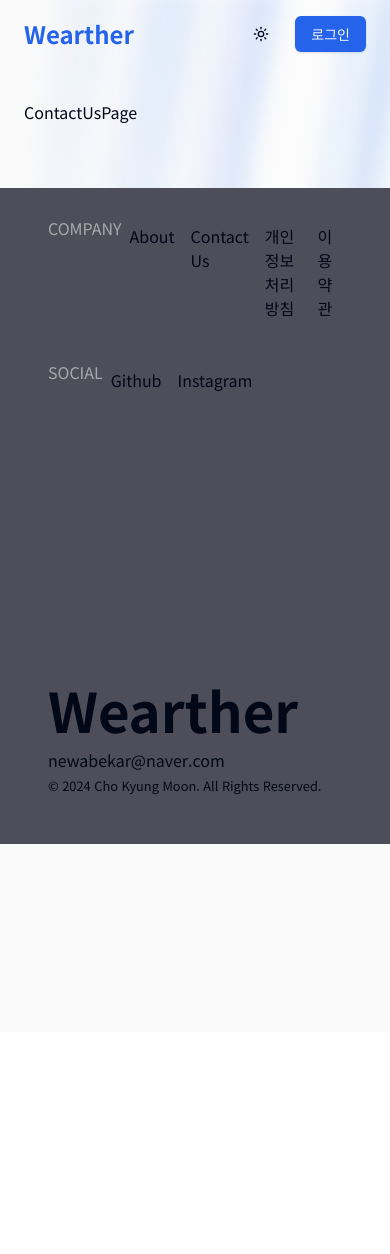
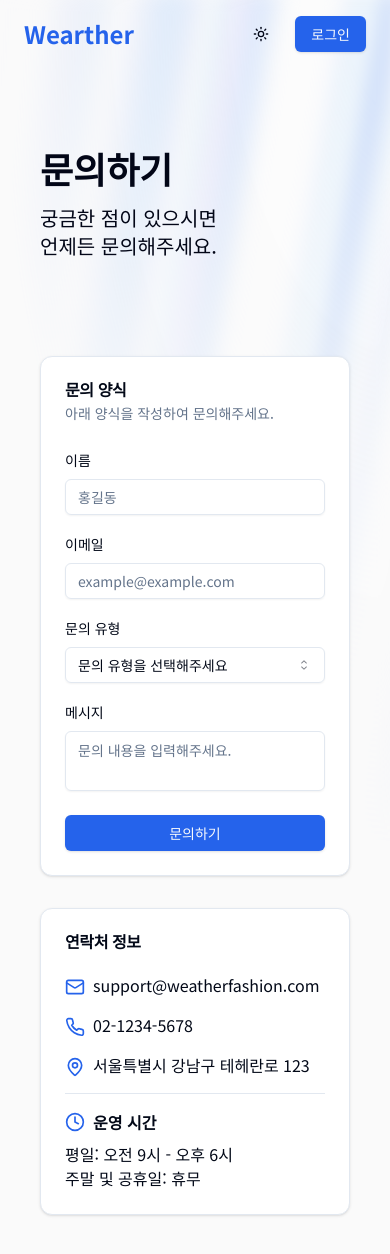
Before and after one commit to Team-INT/Wearther, a Next.js app: page /company/etc/contact-us in a window 390 px wide. Shown: the top 1254 px of the page. Before the commit the page ends 1032 px from the top, so only its background shows below. Built offline with nearby package versions, Linux system fonts and the light colour scheme; no server answers.

Commit message:
[feat]_Self: 문의하기 페이지 UI 추가

```diff
--- a/src/app/_components/MainTodayWeather.tsx
+++ b/src/app/_components/MainTodayWeather.tsx
@@ -1,4 +1,4 @@
-"use client"
+"use client";
 
 import React from "react";
 import dayjs, {Dayjs} from "dayjs";
@@ -9,7 +9,7 @@ import {GetCurrentWeather} from "@/lib/service/weather";
 import {Sun, Droplets, Wind} from "lucide-react";
 
 export default function MainTodayWeather() {
-  const { data : weatherData } = GetCurrentWeather()
+  const {data: weatherData} = GetCurrentWeather();
   const now: Dayjs = dayjs();
 
   if (!weatherData) return <div>현재 제공된 날씨 데이터가 없습니다.</div>;
--- a/src/app/company/etc/contact-us/page.tsx
+++ b/src/app/company/etc/contact-us/page.tsx
@@ -1,5 +1,214 @@
-import React from "react";
+"use client";
 
-export default function ContactUsPage() {
-  return <div>ContactUsPage</div>;
+import {useState, useRef, useEffect} from "react";
+import {useForm} from "react-hook-form";
+import {zodResolver} from "@hookform/resolvers/zod";
+import * as z from "zod";
+import {Button} from "@/components/ui/button";
+import {
+  Card,
+  CardContent,
+  CardDescription,
+  CardFooter,
+  CardHeader,
+  CardTitle,
+} from "@/components/ui/card";
+import {Input} from "@/components/ui/input";
+import {Textarea} from "@/components/ui/textarea";
+import {
+  Select,
+  SelectContent,
+  SelectItem,
+  SelectTrigger,
+  SelectValue,
+} from "@/components/ui/select";
+import {toast} from "@/lib/hooks/useToast";
+import {Form, FormControl, FormField, FormItem, FormLabel, FormMessage} from "@/components/ui/form";
+import {Separator} from "@/components/ui/separator";
+import {Mail, Phone, MapPin, Clock} from "lucide-react";
+
+const formSchema = z.object({
+  name: z.string().min(2, {
+    message: "이름은 2글자 이상이어야 합니다.",
+  }),
+  email: z.string().email({
+    message: "유효한 이메일 주소를 입력해주세요.",
+  }),
+  subject: z.string().min(1, {
+    message: "문의 유형을 선택해주세요.",
+  }),
+  message: z.string().min(10, {
+    message: "메시지는 10글자 이상이어야 합니다.",
+  }),
+});
+
+export default function ContactPage() {
+  const [isSubmitting, setIsSubmitting] = useState(false);
+  const textareaRef = useRef<HTMLTextAreaElement>(null);
+
+  const form = useForm<z.infer<typeof formSchema>>({
+    resolver: zodResolver(formSchema),
+    defaultValues: {
+      name: "",
+      email: "",
+      subject: "",
+      message: "",
+    },
+  });
+
+  const onSubmit = async (data: z.infer<typeof formSchema>) => {
+    setIsSubmitting(true);
+    // 여기에 실제 API 호출 로직을 구현합니다.
+    await new Promise((resolve) => setTimeout(resolve, 2000)); // API 호출을 시뮬레이션합니다.
+    setIsSubmitting(false);
+    toast({
+      title: "문의가 접수되었습니다.",
+      description: "빠른 시일 내에 답변 드리겠습니다.",
+    });
+    form.reset();
+  };
+
+  useEffect(() => {
+    const textarea = textareaRef.current;
+    if (textarea) {
+      const adjustHeight = () => {
+        textarea.style.height = "auto";
+        textarea.style.height = `${textarea.scrollHeight}px`;
+      };
+      textarea.addEventListener("input", adjustHeight);
+      return () => textarea.removeEventListener("input", adjustHeight);
+    }
+  }, []);
+
+  return (
+    <div className="min-h-screen">
+      <div className="max-w-5xl mx-auto px-4 md:px-8 py-12">
+          <h2 className="text-4xl md:text-5xl font-bold mb-4">문의하기</h2>
+          <p className="text-xl">
+            궁금한 점이 있으시면 <br className="block md:hidden" /> 언제든 문의해주세요.
+          </p>
+      </div>
+
+      <div className="max-w-5xl mx-auto px-4 md:px-8 py-12">
+        <div className="grid grid-cols-1 md:grid-cols-3 gap-8">
+          <div className="md:col-span-2">
+            <Card>
+              <CardHeader>
+                <CardTitle>문의 양식</CardTitle>
+                <CardDescription>아래 양식을 작성하여 문의해주세요.</CardDescription>
+              </CardHeader>
+              <Form {...form}>
+                <form onSubmit={form.handleSubmit(onSubmit)}>
+                  <CardContent className="space-y-4">
+                    <FormField
+                      control={form.control}
+                      name="name"
+                      render={({field}) => (
+                        <FormItem>
+                          <FormLabel>이름</FormLabel>
+                          <FormControl>
+                            <Input placeholder="홍길동" {...field} />
+                          </FormControl>
+                          <FormMessage />
+                        </FormItem>
+                      )}
+                    />
+                    <FormField
+                      control={form.control}
+                      name="email"
+                      render={({field}) => (
+                        <FormItem>
+                          <FormLabel>이메일</FormLabel>
+                          <FormControl>
+                            <Input type="email" placeholder="example@example.com" {...field} />
+                          </FormControl>
+                          <FormMessage />
+                        </FormItem>
+                      )}
+                    />
+                    <FormField
+                      control={form.control}
+                      name="subject"
+                      render={({field}) => (
+                        <FormItem>
+                          <FormLabel>문의 유형</FormLabel>
+                          <Select onValueChange={field.onChange} defaultValue={field.value}>
+                            <FormControl>
+                              <SelectTrigger>
+                                <SelectValue placeholder="문의 유형을 선택해주세요" />
+                              </SelectTrigger>
+                            </FormControl>
+                            <SelectContent>
+                              <SelectItem value="general">일반 문의</SelectItem>
+                              <SelectItem value="technical">기술 지원</SelectItem>
+                              <SelectItem value="billing">결제 문의</SelectItem>
+                              <SelectItem value="partnership">제휴 문의</SelectItem>
+                            </SelectContent>
+                          </Select>
+                          <FormMessage />
+                        </FormItem>
+                      )}
+                    />
+                    <FormField
+                      control={form.control}
+                      name="message"
+                      render={({field}) => (
+                        <FormItem>
+                          <FormLabel>메시지</FormLabel>
+                          <FormControl>
+                            <Textarea
+                              placeholder="문의 내용을 입력해주세요."
+                              {...field}
+                              ref={textareaRef}
+                              style={{resize: "none", overflow: "hidden"}}
+                            />
+                          </FormControl>
+                          <FormMessage />
+                        </FormItem>
+                      )}
+                    />
+                  </CardContent>
+                  <CardFooter>
+                    <Button type="submit" className="w-full" disabled={isSubmitting}>
+                      {isSubmitting ? "제출 중..." : "문의하기"}
+                    </Button>
+                  </CardFooter>
+                </form>
+              </Form>
+            </Card>
+          </div>
+          <div>
+            <Card>
+              <CardHeader>
+                <CardTitle>연락처 정보</CardTitle>
+              </CardHeader>
+              <CardContent className="space-y-4">
+                <div className="flex items-end space-x-2">
+                  <Mail width={20} height={20} className="w-5 h-5 text-primary" />
+                  <span>support@weatherfashion.com</span>
+                </div>
+                <div className="flex items-end space-x-2">
+                  <Phone className="w-5 h-5 text-primary" />
+                  <span>02-1234-5678</span>
+                </div>
+                <div className="flex items-end space-x-2">
+                  <MapPin className="w-5 h-5 text-primary" />
+                  <span>서울특별시 강남구 테헤란로 123</span>
+                </div>
+                <Separator />
+                <div>
+                  <h3 className="font-semibold mb-2 flex items-center">
+                    <Clock className="w-5 h-5 text-primary mr-2" />
+                    운영 시간
+                  </h3>
+                  <p>평일: 오전 9시 - 오후 6시</p>
+                  <p>주말 및 공휴일: 휴무</p>
+                </div>
+              </CardContent>
+            </Card>
+          </div>
+        </div>
+      </div>
+    </div>
+  );
 }
--- a/src/app/products/recommend/result/page.tsx
+++ b/src/app/products/recommend/result/page.tsx
@@ -18,10 +18,10 @@ const recommendationData = {
     related: ["블레이저", "타이트 스커트", "고급스러운 지갑", "컬러 매치"],
   },
   recommendedProducts: [
-    {id: 1, name: "클래식 블레이저", price: 89000, image: "/temp/temp_cloth.png"},
-    {id: 2, name: "실크 블라우스", price: 59000, image: "/temp/temp_cloth.png"},
-    {id: 3, name: "슬림핏 슬랙스", price: 69000, image: "/temp/temp_cloth.png"},
-    {id: 4, name: "앵클 부츠", price: 129000, image: "/temp/temp_cloth.png"},
+    {id: 1, name: "클래식 블레이저", price: 89000, image: "/temp/temp_cloth.jpg"},
+    {id: 2, name: "실크 블라우스", price: 59000, image: "/temp/temp_cloth.jpg"},
+    {id: 3, name: "슬림핏 슬랙스", price: 69000, image: "/temp/temp_cloth.jpg"},
+    {id: 4, name: "앵클 부츠", price: 129000, image: "/temp/temp_cloth.jpg"},
   ],
   productDetailUrl: "https://example.com/product/1234",
   youtubeVideos: [
@@ -33,8 +33,18 @@ const recommendationData = {
     {id: "video2", title: "결혼식 하객 패션 팁", url: "https://youtube.com/watch?v=hijklmn"},
   ],
   instagramPosts: [
-    {id: "post1", username: "@fashionista", imageUrl: "/placeholder.svg?height=200&width=200"},
-    {id: "post2", username: "@styleguru", imageUrl: "/placeholder.svg?height=200&width=200"},
+    {
+      id: "post1",
+      hashtag: "슬랙스",
+      username: "@fashionista",
+      imageUrl: "/temp/temp_instagram01.jpg",
+    },
+    {
+      id: "post2",
+      hashtag: "블레이저",
+      username: "@styleguru",
+      imageUrl: "/temp/temp_instagram02.jpg",
+    },
   ],
 };
 
@@ -119,7 +129,7 @@ export default function RecommendResultPage() {
             <h3 className="text-lg font-semibold mb-2 flex items-center">
               <Youtube className="mr-2" /> 유튜브 영상
             </h3>
-            <ul className="list-disc pl-5 mb-4">
+            <ul className="grid grid-cols-2 gap-4 mb-4">
               {recommendationData.youtubeVideos.map((video) => (
                 <li key={video.id}>
                   <a
@@ -128,7 +138,8 @@ export default function RecommendResultPage() {
                     rel="noopener noreferrer"
                     className="text-blue-600 hover:underline"
                   >
-                    {video.title}
+                    <div className="w-[200px] h-[100px] bg-gray-200">썸네일</div>
+                    <p>{video.title}</p>
                   </a>
                 </li>
               ))}
```
Also changed, not shown: src/app/page.tsx (+5 -6 lines).
